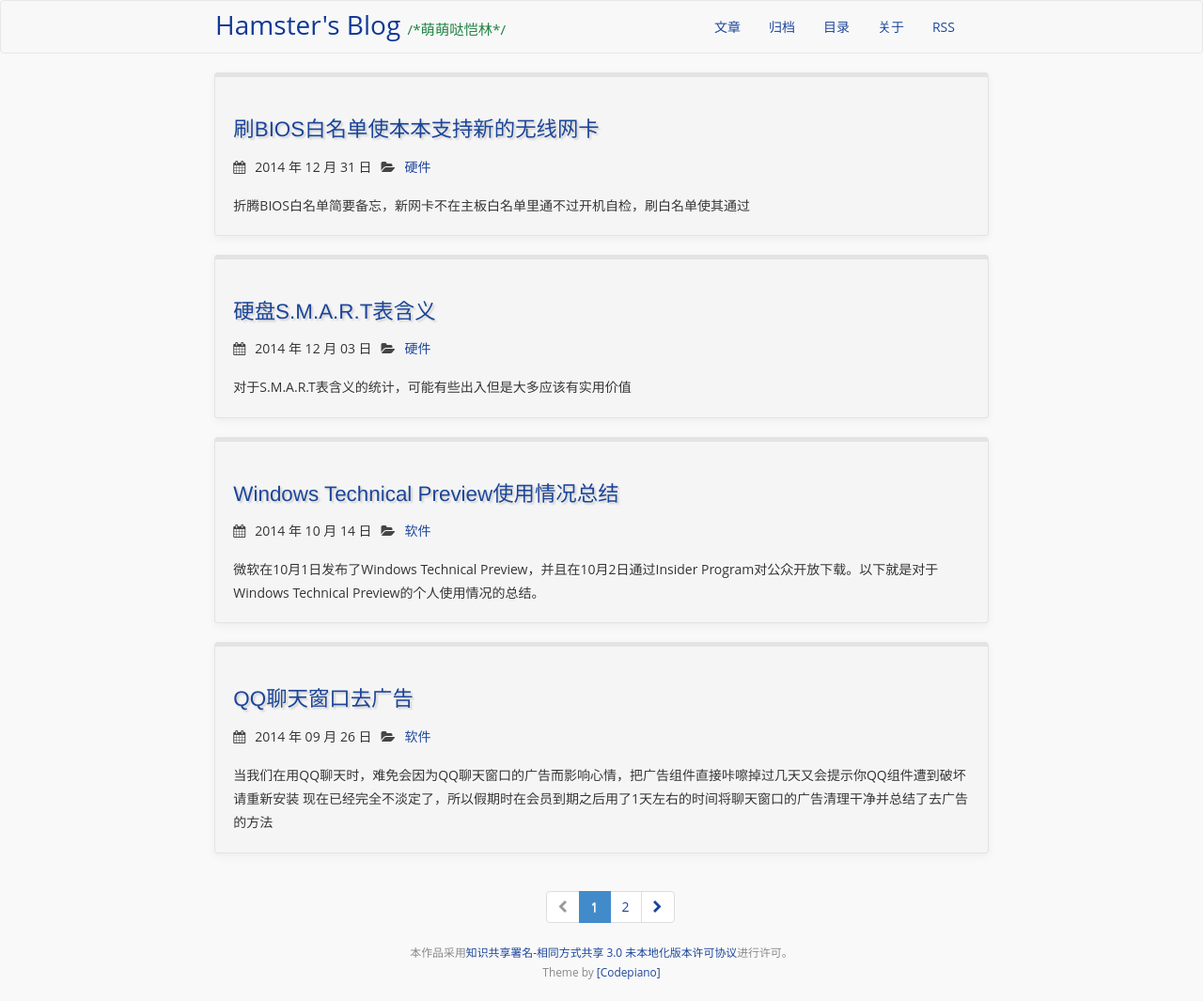
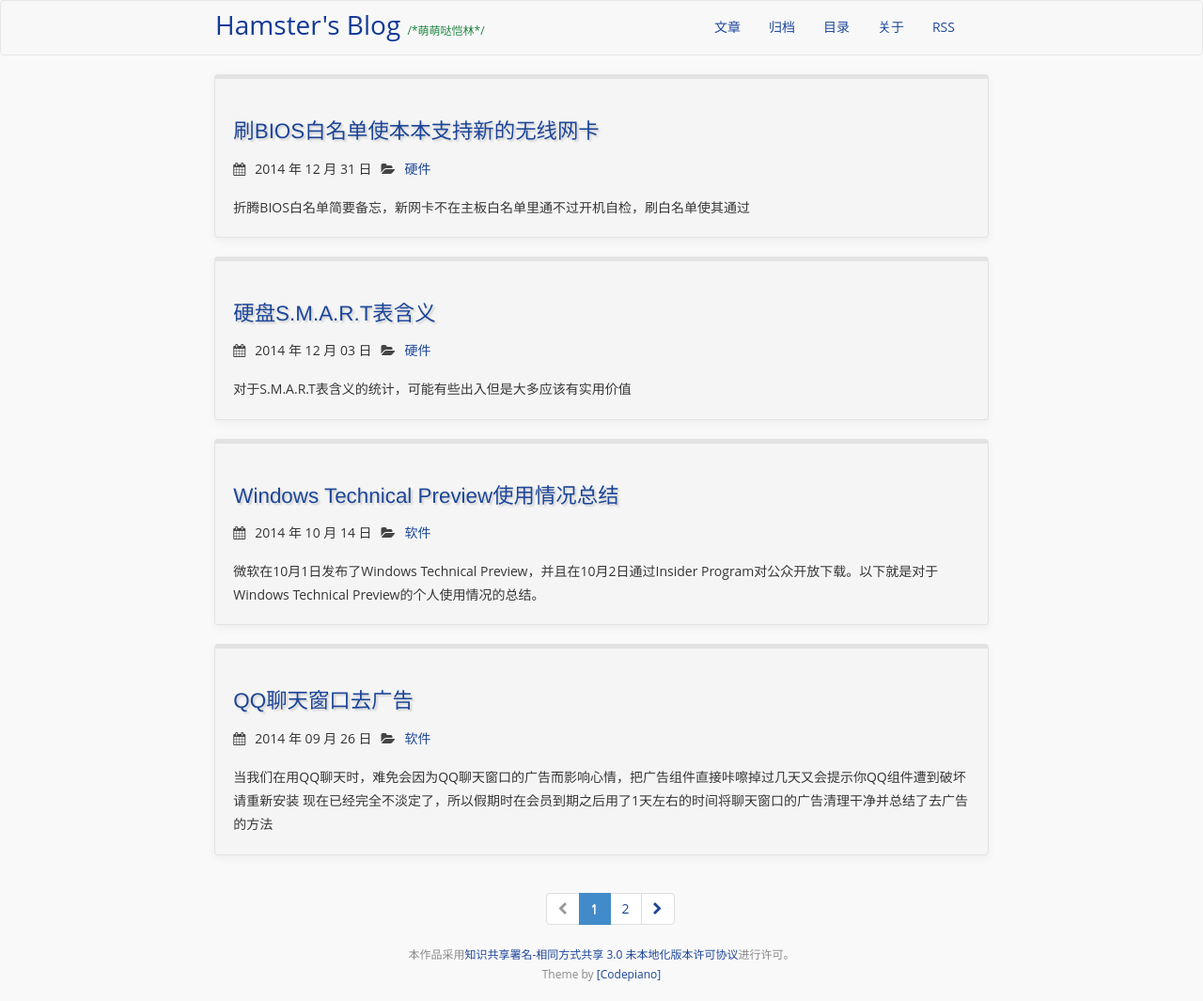
Before and after one commit to iHamsterball/ihamsterball.github.io, a Jekyll site: the page built from index.html, in a window 1280 px wide. Shown: the whole page at 94% size. Built offline with Jekyll 4.4.1, drawn with Linux system fonts in a browser that asks for light colours; nearby versions of some CDN libraries; some web fonts are replaced; library files that are not in the unit come from our copies; Markdown is read by kramdown in place of the engine named in the settings; the list of posts is cut into pages by our own code.

Commit message:
Fix navi bar English & Chinese font alignment

```diff
--- a/css/typo.css
+++ b/css/typo.css
@@ -86,7 +86,7 @@
 	text-decoration: line-through;
 }
 
-address, caption, cite, code, dfn, th, var {
+address, caption, cite, code, dfn, em, th, var {
 	font-style: normal;
 	font-weight: 400;
 }
@@ -165,6 +165,7 @@
 
 /* 底部印刷体、版本等标记 */
 small {
+	font-size: 12px;
 	color: #888;
 }
 
@@ -189,6 +190,7 @@
 
 h1, h2, h3, h4, h5, h6{
 	font-weight: 500;
+	font-weight: 800\9;
     font-family: Helvetica Neue,Hiragino Sans GB,WenQuanYi Micro Hei,Verdana,"Microsoft Yahei",sans-serif;
 	color:#333;
 }
```
